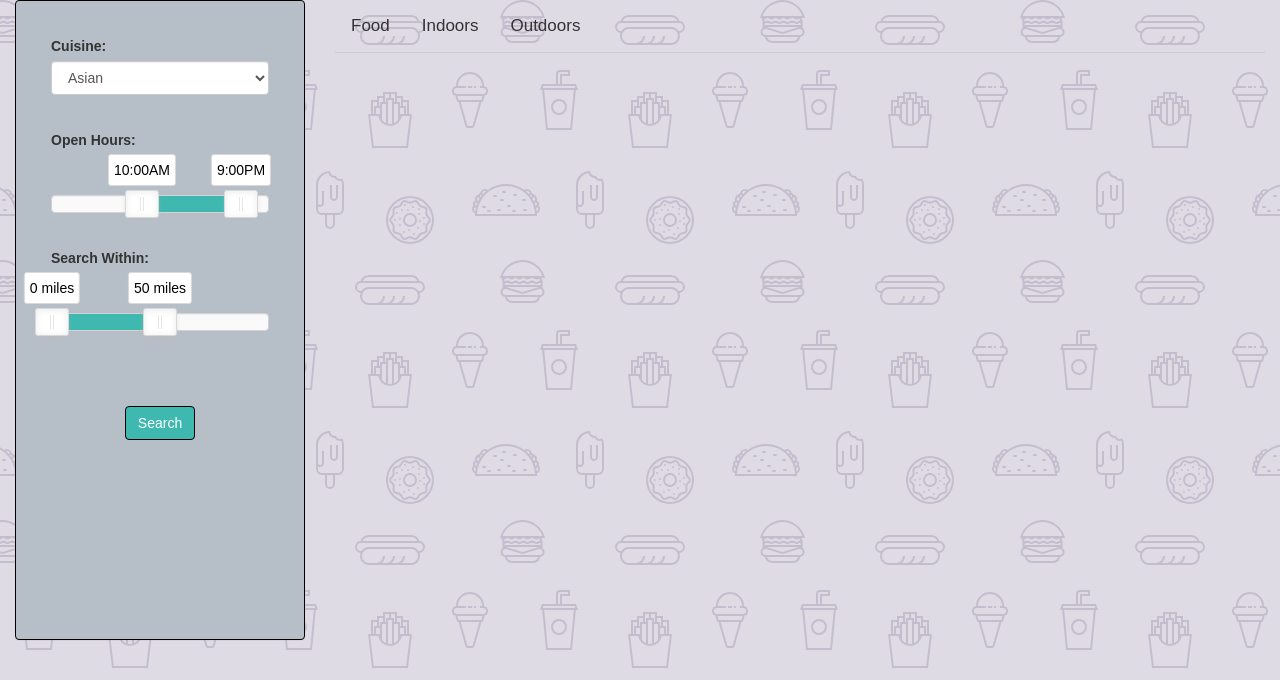
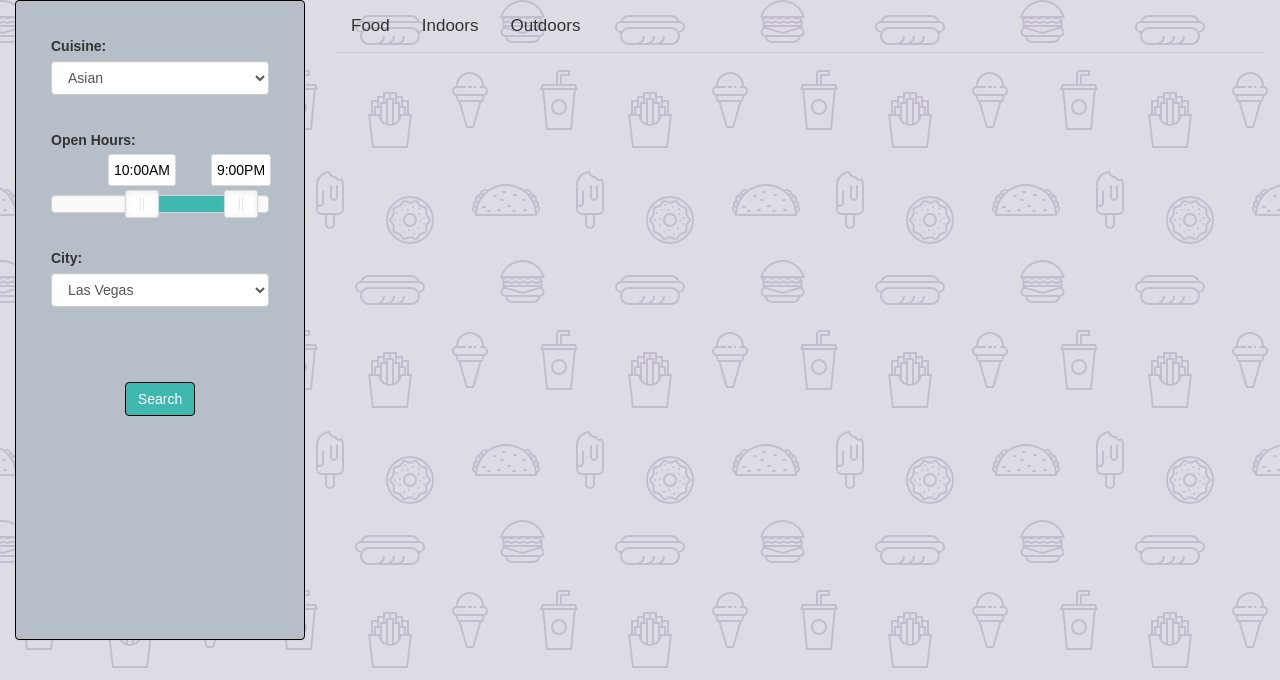
Before and after one commit to sawlani/bds_project, a Flask app: template code/website/templates/vis.html in a window 1280 px wide. Shown: the top 680 px of the page. Run offline with Flask 2, Linux system fonts and the light colour scheme; the template is opened without the code that fills it, so the values that code supplies are empty; some libraries are stand-ins or nearby versions.

Commit message:
Chaging radius slider to city selector (dropdown with city names)

```diff
--- a/code/website/app.py
+++ b/code/website/app.py
@@ -47,11 +47,12 @@ def define_routes(app):
     @app.route('/fetch_designs', methods=['GET'])
     def fetch_designs():
         cuisine = request.args.get("cuisine")
-        land_area_start = request.args.get("land_area_start")
-        land_area_end = request.args.get("land_area_end")
+        # land_area_start = request.args.get("land_area_start")
+        # land_area_end = request.args.get("land_area_end")
         timings_start = request.args.get("timings_start")
         timings_end = request.args.get("timings_end")
         labels = request.args.get("label")
+        city = request.args.get("city")
 
         #TODO: Get results from database: similar to sql_queries
         all_images, all_labels = fetch_demo_data()
--- a/code/website/static/js/vis.js
+++ b/code/website/static/js/vis.js
@@ -1,5 +1,7 @@
+initCities();
+initTimingSlider();
+// initLandAreaSlider();
 
-initSlider();
 $("#designSearch").click(() => getImages());
 
 var galleries = ["Food", "Indoors", "Outdoors"];
@@ -8,6 +10,22 @@ var numImages = 4;
 var imgwidth = 100 / numImages;
 var slideId = 'slideshow-container';
 
+function initCities(){
+  cities = ['Las Vegas', 'Toronto', 'Phoenix', 'Charlotte', 'Scottsdale', 'Calgary', 'Pittsburgh',
+            'Montréal', 'Mesa', 'Henderson', 'Tempe', 'Chandler', 'Cleveland', 'Glendale',
+            'Madison', 'Gilbert', 'Mississauga', 'Peoria', 'Markham', 'North Las Vegas', 'Champaign',
+            'North York', 'Surprise', 'Scarborough', 'Richmond Hill', 'Brampton', 'Concord',
+            'Vaughan', 'Goodyear', 'Etobicoke'];
+
+  var cityForm = document.getElementById('city-selector');
+  for(i=0;i<cities.length;i++){
+    var option = document.createElement('option');
+    option.text = cities[i];
+    option.value = cities[i];
+    cityForm.appendChild(option);
+  }
+}
+
 function openTab(evt, type) {
   for(i=0;i<galleries.length;i++) {
     var gallery = document.getElementById(galleries[i] + "_gallery");
@@ -15,8 +33,7 @@ function openTab(evt, type) {
   }
 }
 
-function initSlider() {
-
+function initLandAreaSlider() {
   var landAreaSlider = document.getElementById('land-area-slider');
   noUiSlider.create(landAreaSlider, {
       start: [0, 50],
@@ -36,7 +53,9 @@ function initSlider() {
           decimals: 0
       })]
   });
+}
 
+function initTimingSlider() {
     var timingSlider = document.getElementById('timings-slider');
     noUiSlider.create(timingSlider, {
         start: [600, 1260],
@@ -76,21 +95,23 @@ function toClock(value) {
 }
 
 function getImages(){
-  var landAreaSlider = document.getElementById('land-area-slider');
+  // var landAreaSlider = document.getElementById('land-area-slider');
   var timingSlider = document.getElementById('timings-slider');
   var cuisineSelector = document.getElementById('cuisine-selector');
+  var citySelector = document.getElementById('city-selector');
   indices = {}
 
   $.ajax({
       url: "/fetch_designs",
       type: "get",
       data: {
-          land_area_start: landAreaSlider.noUiSlider.get()[0],
-          land_area_end: landAreaSlider.noUiSlider.get()[1],
+          // land_area_start: landAreaSlider.noUiSlider.get()[0],
+          // land_area_end: landAreaSlider.noUiSlider.get()[1],
           timings_start: timingSlider.noUiSlider.get()[0],
           timings_end: timingSlider.noUiSlider.get()[1],
           labels: galleries,
-          cuisine: cuisineSelector.value
+          cuisine: cuisineSelector.value,
+          city: citySelector.value
       },
       success: function(response) {
           images = response.img
--- a/code/website/templates/vis.html
+++ b/code/website/templates/vis.html
@@ -37,10 +37,18 @@
                     </div>
 
                     <!-- Land Area -->
-                    <div class="form-group">
+                   <!--  <div class="form-group">
                         <label for="land-area-slider">Search Within:</label>
                         <br/><br/><br/>
                         <div id="land-area-slider"></div>
+                        <br/>
+                    </div> -->
+
+                    <!-- City -->
+                    <div class="form-group">
+                        <label for="sel1">City:</label>
+                        <select class="form-control" id="city-selector">
+                        </select>
                         <br/>
                     </div>
 
```
Lines whose indentation alone changed are shown as unchanged.
